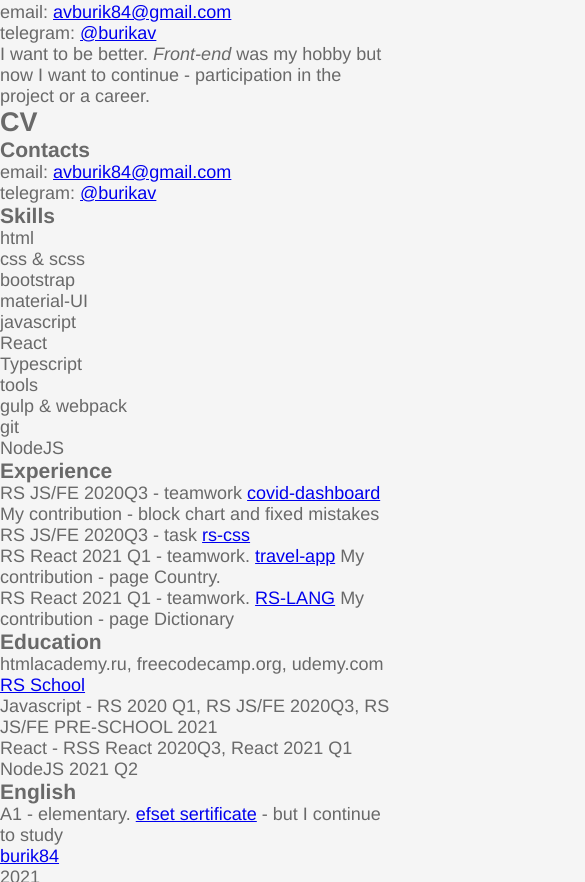
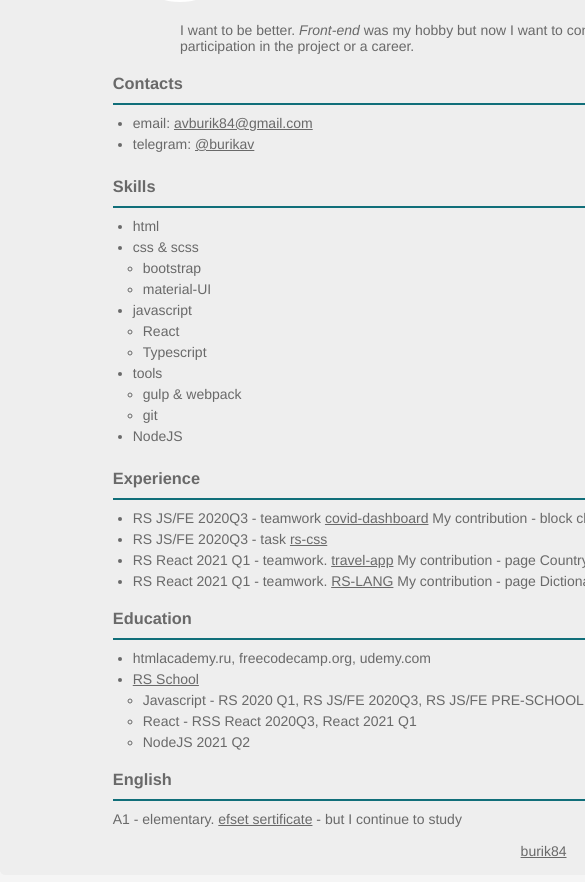
Before and after one commit to burik84/rsschool-cv, a plain HTML site: page index.html in a window 390 px wide. Shown: the part 158-1040 px from the top of the page, 585 px wide, since content can reach past the window. Drawn offline with Linux system fonts and the light colour scheme.

Commit message:
feat: add css

```diff
--- a/style.css
+++ b/style.css
@@ -10,3 +10,187 @@
   background-color: #f5f5f5;
   font-size: 18px;
 }
+.wrapper {
+  width: 840px;
+  border-radius: 5px;
+  margin: 0 auto;
+  background-color: #eee;
+}
+
+footer,
+header,
+main {
+  width: 100%;
+}
+
+.header {
+  display: flex;
+  margin-top: 20px;
+  padding-top: 20px;
+  flex-direction: row;
+  flex-wrap: wrap;
+  align-items: center;
+  justify-content: center;
+}
+
+.header__title {
+  width: 480px;
+  padding-left: 50px;
+}
+
+.header__title > h1,
+.header__title > h2 {
+  padding-left: 30px;
+  text-transform: uppercase;
+  font-weight: 400;
+}
+
+.header__photo {
+  width: 120px;
+  height: 120px;
+  border-radius: 50%;
+  background-color: #fff;
+  overflow: hidden;
+}
+.header__photo > img {
+  width: 100%;
+  /* height: 100%; */
+}
+h1 {
+  border-bottom: 2px solid #106e79;
+  padding-bottom: 10px;
+}
+
+h2 {
+  margin-top: 10px;
+}
+h3 {
+  margin-bottom: 10px;
+  border-bottom: 2px solid #106e79;
+  padding-bottom: 10px;
+}
+a {
+  text-decoration: underline;
+  color: inherit;
+}
+li {
+  margin-bottom: 5px;
+}
+li > ul {
+  margin: 5px 0;
+  padding-left: 10px;
+}
+
+section > ul {
+  margin-left: 20px;
+}
+main {
+  display: flex;
+  margin-top: 20px;
+  flex-direction: column;
+  align-items: center;
+  justify-content: center;
+}
+
+.about {
+  display: flex;
+  flex-direction: row;
+  align-items: center;
+  flex-wrap: wrap;
+}
+.about > section {
+  width: 210px;
+  transform: translateX(-15px);
+  /* order: 2; */
+}
+.about > p {
+  width: 480px;
+  /* order: 1; */
+}
+.cv {
+  margin-top: 20px;
+  display: flex;
+  flex-direction: row;
+  justify-content: center;
+  flex-wrap: wrap;
+}
+
+.cv__title {
+  display: none;
+}
+.cv > section:first-of-type {
+  display: none;
+}
+.cv > section {
+  width: 210px;
+  flex-grow: 1;
+  transform: translateX(-15px);
+}
+.study {
+  width: 480px;
+}
+.study > section ~ section {
+  margin-top: 20px;
+}
+footer {
+  padding: 16px;
+  margin-bottom: 20px;
+  display: flex;
+  flex-direction: row;
+  justify-content: flex-end;
+}
+
+footer ul {
+  display: flex;
+  flex-direction: row;
+  list-style: none;
+  justify-content: space-between;
+  align-items: center;
+}
+
+footer ul img {
+  height: 32px;
+}
+
+footer ul > li {
+  margin: 0 10px;
+}
+
+@media screen and (max-width: 720px) {
+  body {
+    font-size: 14px;
+  }
+  .header__title {
+    padding-left: 30px;
+  }
+  .about {
+    flex-direction: column;
+  }
+  .about > section {
+    display: none;
+    width: 100%;
+    margin-top: 20px;
+    transform: translateX(0);
+    order: 2;
+  }
+  .about > p {
+    order: 1;
+  }
+  .cv {
+    flex-direction: column;
+  }
+  .cv > section:first-of-type {
+    display: block;
+  }
+  .cv > section {
+    width: 100%;
+    transform: translateX(0);
+  }
+  .cv > section ~ section {
+    margin-top: 20px;
+  }
+  .study {
+    width: 100%;
+    margin-top: 20px;
+  }
+}
```
